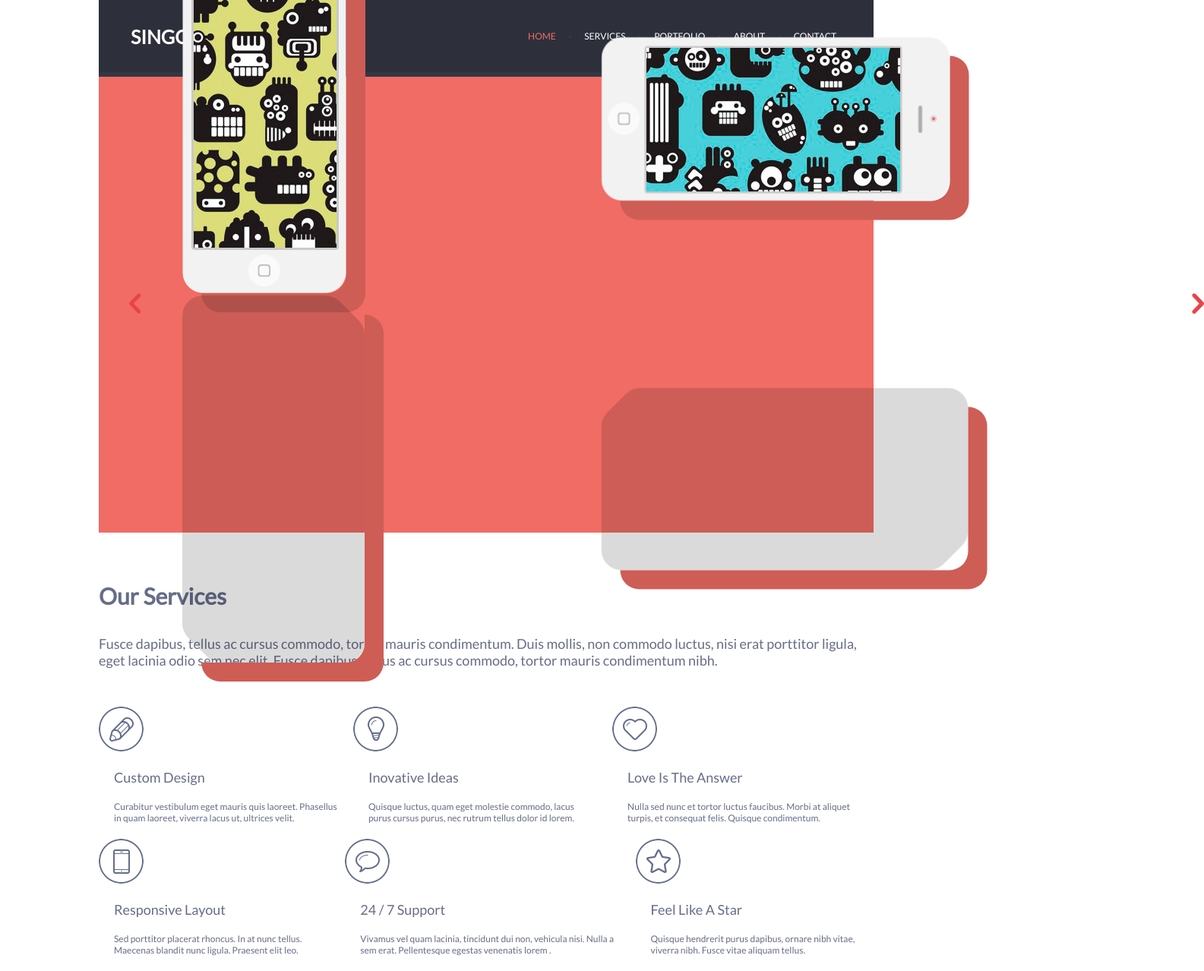
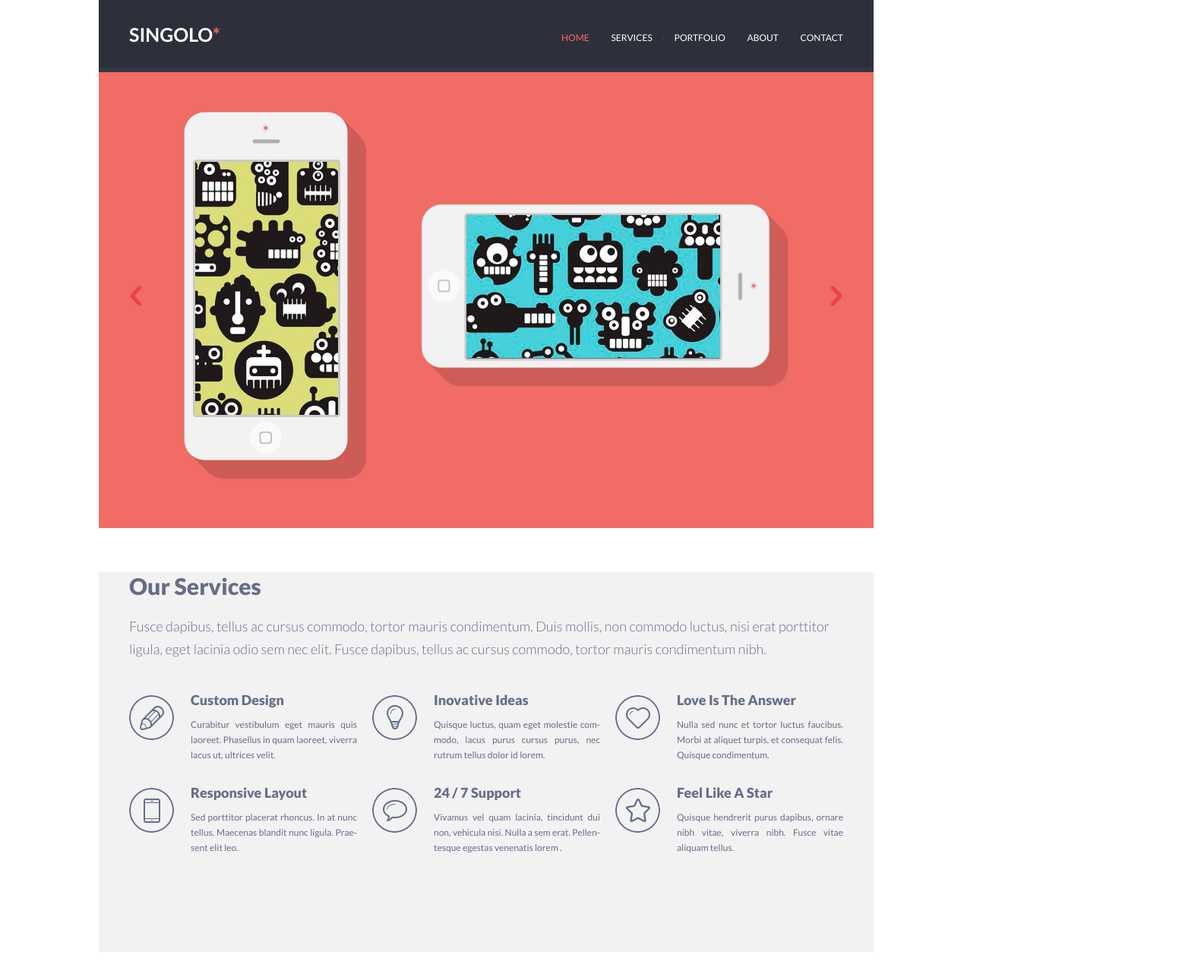
Before and after one commit to frisko-sposad/singolo, a plain HTML site: page singolo1.html in a window 1280 px wide. Shown: the whole page at 76% size, 1585 px wide, since content can reach past the window. Drawn offline with Linux system fonts and the light colour scheme.

Commit message:
fix: remade pixel perfect in style.css

```diff
--- a/singolo1.css
+++ b/singolo1.css
@@ -4,19 +4,33 @@
 }
 
 @font-face {
-font-family: Lato;
-src: url("assets/fonts/Lato/Lato-Black.ttf");
-src: url("assets/fonts/Lato/Lato-BlackItalic.ttf");
-src: url("assets/fonts/Lato/Lato-Bold.ttf");
-src: url("assets/fonts/Lato/Lato-BoldItalic.ttf");
-src: url("assets/fonts/Lato/Lato-Italic.ttf");
-src: url("assets/fonts/Lato/Lato-Light.ttf");
-src: url("assets/fonts/Lato/Lato-LightItalic.ttf");
-src: url("assets/fonts/Lato/Lato-Regular.ttf");
+	font-family: "Lato";
+	src: url(assets/fonts/Lato/Lato-Black.ttf) format("truetype");
+	font-weight: 900;
+}
+@font-face {
+	font-family: "Lato";
+	src: url(assets/fonts/Lato/Lato-Bold.ttf) format("truetype");
+	font-weight: bold;
+}
+@font-face {
+	font-family: "Lato";
+	src: url(assets/fonts/Lato/Lato-Light.ttf) format("truetype");
+	font-weight: 300;
+}
+@font-face {
+	font-family: "Lato";
+	src: url(assets/fonts/Lato/Lato-Regular.ttf) format("truetype");
+	font-weight: normal;
+}
+
+
+html {
+	font-size: 10px;
+	font-family: Lato, Verdana, sans-serif;
 }
 
 body {
-  font-family: Lato, Verdana, Arial, Helvetica, sans-serif;
   max-width: 1020px;
   margin: 0 auto;
 }
@@ -28,22 +42,26 @@ header {
 
 .container {
 	display: flex;
-	height: 95px;
+	height: 89px;
 	border-bottom: 6px solid #323746;
 	justify-content: space-between;
-	padding-left: 42px;
-	padding-right: 42px;
+	padding-left: 40px;
+	padding-right: 40px;
 	align-items: center;
 }
 
-
+.navigation {
+	display: flex;
+	width: 371px;
+	justify-content: space-between;
+}
 
 .navigation li { /*Точки в меню*/
 	display: inline-block;
-	font-size: 12px;
+	font-size: 1.2rem;
 	color: #494e62;
 	text-decoration: none;
-	padding: 7px;
+	padding-top: 10px;
 }
 
 .activelink {
@@ -68,7 +86,7 @@ header {
 }
 
 h2 {
-	font-size: 25px;
+	font-size: 2.5rem;
 	text-decoration: none;
 }
 
@@ -83,15 +101,9 @@ h2 a:hover {
 	cursor: pointer;
 }
 
-.w li a{
-	color: white;
-	text-decoration: none;
-}
-
 .star {
 	color: #f06c64;
 }
-
 
 /*SLIDER*/
 
@@ -104,63 +116,92 @@ h2 a:hover {
 }
 
 .container__slider {
+	position: relative;
 	display: flex;
 	height: 100%;
-	align-items: center;
-	position: relative;
+	align-items: top;
+	justify-content: space-between;
+
 }
 
 .left-slider {
 	position: relative;
+	padding-left: 1px;
+	bottom: -281px;
+
 }
 
 .right-slider {
 	position: relative;
-	left: 475px;
+	padding-right: 1px;
+	bottom: -281px;
 }
 
 .mobil1 {
 	position: relative;
-	left: 54px;
+	width: 280px;
+	bottom: -52px;
+	left: 0px;
 }
 
 .mobil2 {
 	position: relative;
-	left: 273px;
+	width: 462px;
+	bottom: -52px;
+	left: 100px;
+}
+
+.phone1{
+	position: absolute;
+	z-index: 5;
+}
+
+.phone2{
+	position: absolute;
+	z-index: 5;
+}
+
+.shadow1{
+	position: absolute;
+}
+
+.shadow2 {
+	position: absolute;
+	transform: rotate(270deg)  scale(-1, 1);
 }
 
 .phone-content1 {
 	position: absolute;
 	background-image: url(assets/img/monstro1.jpg);
+	background-position-x: -14px;
+  background-position-y: -135px;
+  left: 15px;
+	top: 66px;
 	object-fit: cover;
 	width: 188px;
   height: 333px;
-  top: 66px;
-  left: 15px;
+  z-index: 10;
 }
 
 .phone-content2 {
 	position: absolute;
 	background-image: url(assets/img/monstro2.jpg);
+	background-position-x: -124px;
+  background-position-y: -119px;
 	object-fit: cover;
 	width: 334px;
-  height: 189px;
-  top: 136px;
-  left: -62px;
-  z-index: 1;
+  height: 188px;
+	left: -62px;
+	top: 136px;
+  z-index: 10;
 }
 
-.mobil1 img {
+.mobil1, .mobil2  img {
 	border-radius: 25px;
-	box-shadow: 25px 25px #ce5d56;
+
 }
 
-.mobil2 img {
-	border-radius: 25px;
-	box-shadow: 25px -25px #ce5d56;
-}
-
-.mobil2 img {
+.phone2 {
 	transform: rotate(90deg);
 }
 
@@ -171,38 +212,52 @@ h2 a:hover {
 }
 
 h1 {
-	font-size: 30px;
+	font-size: 3rem;
 	color: #666d89;
-	padding: 65px 0px 34px 0px;
 	font-weight: 900;
 }
 
-h3 {
-	font-size: 18px;
-	color: #666d89;
-	font-weight: 200;
+.h1services {
+	margin: 58px 0px 20px 0px;
 }
 
-.container_service {
+h3 {
+	font-size: 1.8rem;
+	color: #666d89;
+	font-weight: 300;
+	line-height: 3rem;
+}
+
+.container_services {
 	height: 500px;
 	background-color: #f2f2f2;
 	padding-left: 40px;
 	padding-right: 40px;
 	border-bottom: 6px solid white;
+
 }
 
 .Ourservices {
-	padding-bottom: 50px;
+	padding-bottom: 33px;
 }
 
 .services {
 	display: flex;
-	align-items: center;
 	color: #666d89;
+	align-items:  flex-start;
+	justify-content: space-between;
+	height: 122px;
+}
+
+.conteiner_service {
+	display: flex;
+	width: 300px;
+	align-items: top;
 }
 
 .service {
-	padding: 20px;
+padding-left: 22px;
+padding-top: 8px;
 }
 
 .service span:hover {
@@ -216,12 +271,19 @@ h3 {
 }
 
 .service span {
-	font-size: 18px;
+	font-size: 1.8rem;
+	font-weight: 900;
 }
 
 .service p {
-	font-size: 12px;
-	padding-top: 20px;
+	font-size: 1.2rem;
+	padding-top: 12px;
+	line-height: 2rem;
+	text-align: justify;
+}
+
+.ico {
+	padding-top: 13px;
 }
 
 .ico:hover {
```
